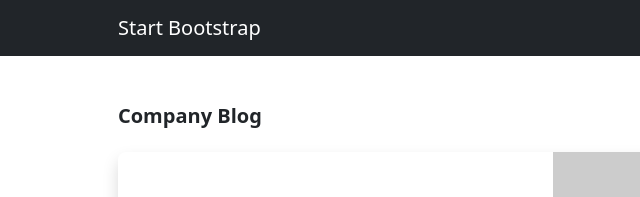
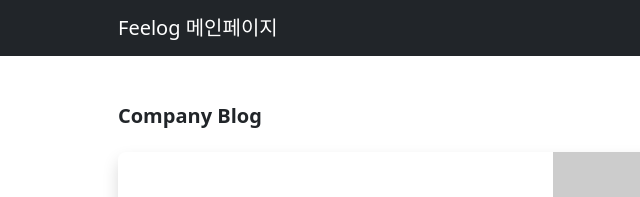
Before and after one commit to shjohw12/AI-Hackathon, a plain HTML site: page startbootstrap-modern-business-gh-pages/startbootstrap-modern-business-gh-pages/blog-home.html in a window 1280 px wide. Shown: the top 197 px of the page, 0-640 px from the left. Drawn offline with nearby package versions, Linux system fonts and the light colour scheme; placeholder pictures from the web are drawn by us.

Commit message:
Update blog-home.html

```diff
--- a/startbootstrap-modern-business-gh-pages/startbootstrap-modern-business-gh-pages/blog-home.html
+++ b/startbootstrap-modern-business-gh-pages/startbootstrap-modern-business-gh-pages/blog-home.html
@@ -5,7 +5,7 @@
         <meta name="viewport" content="width=device-width, initial-scale=1, shrink-to-fit=no" />
         <meta name="description" content="" />
         <meta name="author" content="" />
-        <title>Modern Business - Start Bootstrap Template</title>
+        <title>Feelog</title>
         <!-- Favicon-->
         <link rel="icon" type="image/x-icon" href="assets/favicon.ico" />
         <!-- Bootstrap icons-->
@@ -18,7 +18,7 @@
             <!-- Navigation-->
             <nav class="navbar navbar-expand-lg navbar-dark bg-dark">
                 <div class="container px-5">
-                    <a class="navbar-brand" href="index.html">Start Bootstrap</a>
+                    <a class="navbar-brand" href="index.html">Feelog 메인페이지</a>
                     <button class="navbar-toggler" type="button" data-bs-toggle="collapse" data-bs-target="#navbarSupportedContent" aria-controls="navbarSupportedContent" aria-expanded="false" aria-label="Toggle navigation"><span class="navbar-toggler-icon"></span></button>
                     <div class="collapse navbar-collapse" id="navbarSupportedContent">
                         <ul class="navbar-nav ms-auto mb-2 mb-lg-0">
```
